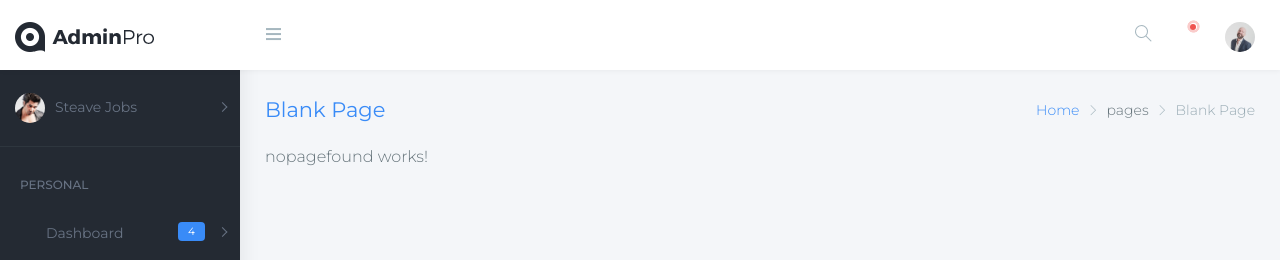
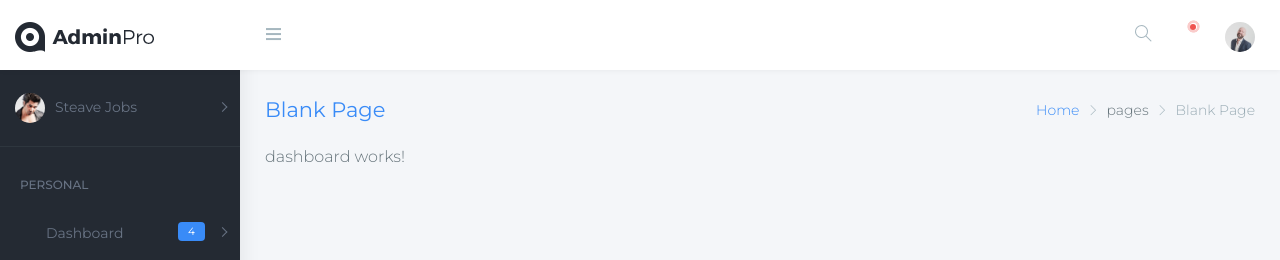
Before and after one commit to wolten/templateA5APRO, an Angular app: page /#/dashboard in a window 1280 px wide. Shown: the top 260 px of the page. Built offline with nearby package versions, Linux system fonts and the light colour scheme; a web font is replaced by a local one.

Commit message:
Se separa las vistas, usando un router para el dash y otro mas para el login/registrar

```diff
--- a/src/app/app.component.html
+++ b/src/app/app.component.html
@@ -1,42 +1 @@
-<!-- ============================================================== -->
-<!-- Main wrapper - style you can find in pages.scss -->
-<!-- ============================================================== -->
-<div id="main-wrapper">
-    <app-header></app-header>
-    <app-sidebar></app-sidebar>
-        <!-- ============================================================== -->
-        <!-- Page wrapper  -->
-        <!-- ============================================================== -->
-        <div class="page-wrapper">
-            <!-- ============================================================== -->
-            <!-- Container fluid  -->
-            <!-- ============================================================== -->
-            <div class="container-fluid">
-                <app-breadcumb></app-breadcumb>
-                <!-- ============================================================== -->
-                <!-- Start Page Content -->
-                <!-- ============================================================== -->
-                <router-outlet></router-outlet>
-                <!--
-                <div class="row">
-                  <div class="col-12">
-                    <div class="card">
-                      <div class="card-body">
-                        This is some text within a card block.
-                      </div>
-                    </div>
-                  </div>
-                </div>
-              -->
-                <!-- ============================================================== -->
-                <!-- End PAge Content -->
-                <!-- ============================================================== -->
-            </div>
-            <!-- ============================================================== -->
-            <!-- End Container fluid  -->
-            <!-- ============================================================== -->
-        </div>
-        <!-- ============================================================== -->
-        <!-- End Page wrapper  -->
-        <!-- ============================================================== -->
-</div>
+<router-outlet></router-outlet>
--- a/src/app/app.module.ts
+++ b/src/app/app.module.ts
@@ -13,6 +13,7 @@ import { GraficasComponent } from './pages/graficas/graficas.component';
 import { HeaderComponent } from './shared/header/header.component';
 import { SidebarComponent } from './shared/sidebar/sidebar.component';
 import { BreadcumbComponent } from './shared/breadcumb/breadcumb.component';
+import { PagesComponent } from './pages/pages.component';
 
 
 
@@ -26,7 +27,8 @@ import { BreadcumbComponent } from './shared/breadcumb/breadcumb.component';
     GraficasComponent,
     HeaderComponent,
     SidebarComponent,
-    BreadcumbComponent
+    BreadcumbComponent,
+    PagesComponent
   ],
   imports: [
     BrowserModule,
--- /dev/null
+++ b/src/app/pages/pages.component.html
@@ -0,0 +1,42 @@
+<!-- ============================================================== -->
+<!-- Main wrapper - style you can find in pages.scss -->
+<!-- ============================================================== -->
+<div id="main-wrapper">
+  <app-header></app-header>
+  <app-sidebar></app-sidebar>
+  <!-- ============================================================== -->
+  <!-- Page wrapper  -->
+  <!-- ============================================================== -->
+  <div class="page-wrapper">
+    <!-- ============================================================== -->
+    <!-- Container fluid  -->
+    <!-- ============================================================== -->
+    <div class="container-fluid">
+      <app-breadcumb></app-breadcumb>
+      <!-- ============================================================== -->
+      <!-- Start Page Content -->
+      <!-- ============================================================== -->
+      <router-outlet></router-outlet>
+      <!--
+                <div class="row">
+                  <div class="col-12">
+                    <div class="card">
+                      <div class="card-body">
+                        This is some text within a card block.
+                      </div>
+                    </div>
+                  </div>
+                </div>
+              -->
+      <!-- ============================================================== -->
+      <!-- End PAge Content -->
+      <!-- ============================================================== -->
+    </div>
+    <!-- ============================================================== -->
+    <!-- End Container fluid  -->
+    <!-- ============================================================== -->
+  </div>
+  <!-- ============================================================== -->
+  <!-- End Page wrapper  -->
+  <!-- ============================================================== -->
+</div>
--- /dev/null
+++ b/src/app/pages/pages.component.ts
@@ -0,0 +1,15 @@
+import { Component, OnInit } from '@angular/core';
+
+@Component({
+  selector: 'app-pages',
+  templateUrl: './pages.component.html',
+  styles: []
+})
+export class PagesComponent implements OnInit {
+
+  constructor() { }
+
+  ngOnInit() {
+  }
+
+}
```
Also changed, not shown: src/app/app.routes.ts (+11 -4 lines).
